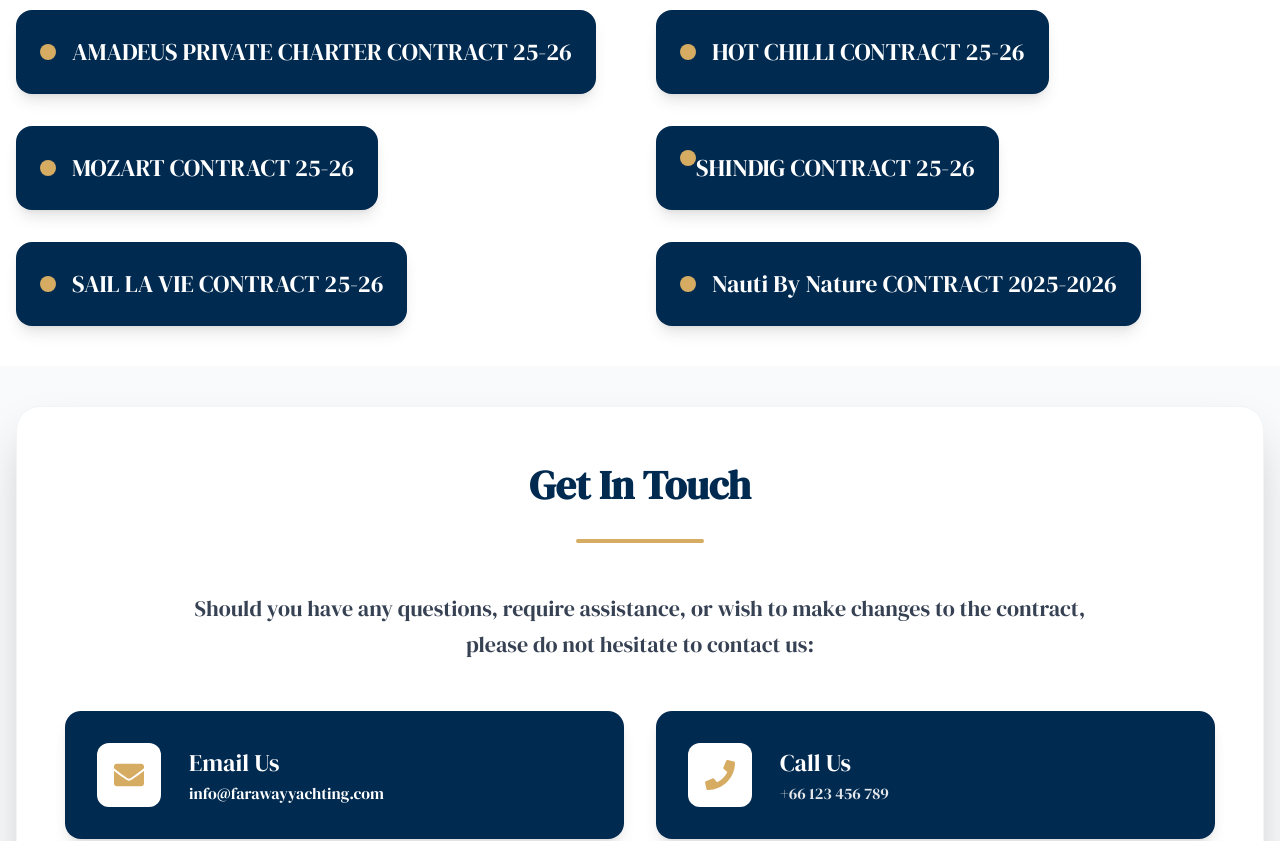
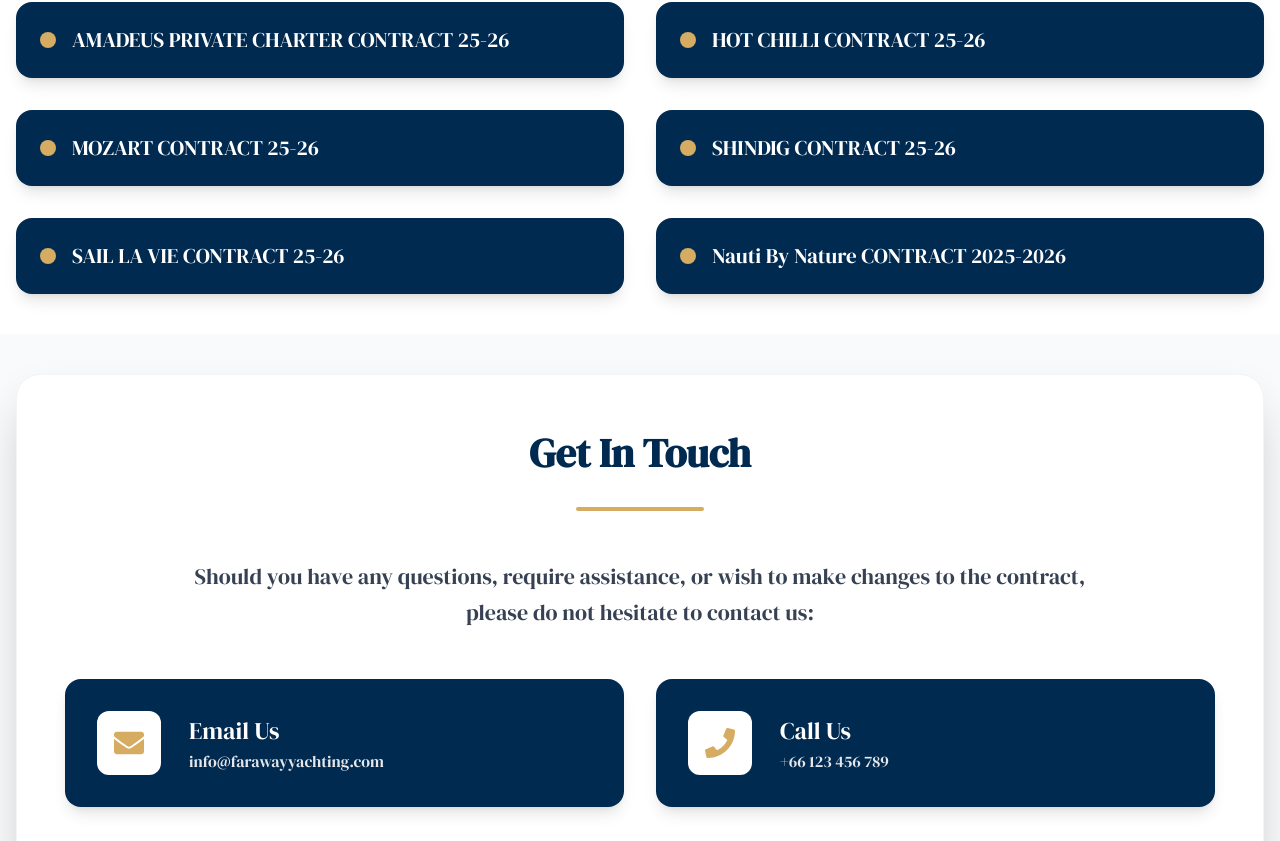
Before and after one commit to faraway-yachting/Faraway-Website, a Next.js app: page /agent in a window 1280 px wide. Shown: the part 2335-3176 px from the top of the page. Built offline with nearby package versions, Linux system fonts and the light colour scheme.

Commit message:
16-09-25

```diff
--- a/src/Component/SEO/agents.tsx
+++ b/src/Component/SEO/agents.tsx
@@ -21,6 +21,8 @@ import { styles, combine } from "@/styles/style";
 
 const Agent = () => {
   const [showScrollTop, setShowScrollTop] = useState(false);
+  const [phoneCopied, setPhoneCopied] = useState(false);
+  const [emailCopied, setEmailCopied] = useState(false);
 
   // Boat list data
   const boats = [
@@ -56,6 +58,42 @@ const Agent = () => {
     },
   ];
 
+  // Contracts data
+  const contracts = [
+    {
+      title: "ALL CONTRACTS 25-26",
+      href: "https://sendlink.co/documents/doc-form/68b53602355b332ea13c54b3?locale=en-US",
+    },
+    {
+      title: "AMADEUS CABIN CHARTER CONTRACT 25-26",
+      href: "https://sendlink.co/documents/doc-form/68b96d08fac8341820e78b49?locale=en-US",
+    },
+    {
+      title: "AMADEUS PRIVATE CHARTER CONTRACT 25-26",
+      href: "https://sendlink.co/documents/doc-form/68b930bf654223cf029f98db?locale=en-US",
+    },
+    {
+      title: "HOT CHILLI CONTRACT 25-26",
+      href: "https://sendlink.co/documents/doc-form/68b94360fac834e09ee6c668?locale=en-US",
+    },
+    {
+      title: "MOZART CONTRACT 25-26",
+      href: "https://sendlink.co/documents/doc-form/68ba5e1f0cb4b8c5dbeae59c?locale=en-US",
+    },
+    {
+      title: "SHINDIG CONTRACT 25-26",
+      href: "https://sendlink.co/documents/doc-form/68ba75dcd427e85dbf5ff990?locale=en-US",
+    },
+    {
+      title: "SAIL LA VIE CONTRACT 25-26",
+      href: "https://sendlink.co/documents/doc-form/68ba59c7fac8342daaf3d482?locale=en-US",
+    },
+    {
+      title: "Nauti By Nature CONTRACT 2025-2026",
+      href: "https://sendlink.co/documents/doc-form/68ba70cf0cb4b8768ceb3bc6?locale=en-US",
+    },
+  ];
+
 
 
   // Scroll to top functionality
@@ -73,6 +111,26 @@ const Agent = () => {
 
   const handleContractClick = (contractTitle: string) => {
     console.log(`Opening contract: ${contractTitle}`);
+  };
+
+  const copyPhoneToClipboard = async () => {
+    try {
+      await navigator.clipboard.writeText('+66 123 456 789');
+      setPhoneCopied(true);
+      setTimeout(() => setPhoneCopied(false), 2000);
+    } catch (err) {
+      console.error('Failed to copy phone number:', err);
+    }
+  };
+
+  const copyEmailToClipboard = async () => {
+    try {
+      await navigator.clipboard.writeText('info@farawayyachting.com');
+      setEmailCopied(true);
+      setTimeout(() => setEmailCopied(false), 2000);
+    } catch (err) {
+      console.error('Failed to copy email:', err);
+    }
   };
 
   return (
@@ -261,169 +319,27 @@ const Agent = () => {
           </div>
 
           <div className={styles.grid2Col}>
-            {/* ALL CONTRACTS 25-26 */}
+            {contracts.map((contract, index) => (
               <a
-              href="https://sendlink.co/documents/doc-form/68b53602355b332ea13c54b3?locale=en-US"
+                key={index}
+                href={contract.href}
                 target="_blank"
                 rel="noopener noreferrer"
+                className="block"
               >
                 <button
-                onClick={() => handleContractClick("ALL CONTRACTS 25-26")}
-                className="group relative overflow-hidden bg-zink text-white rounded-2xl p-6 shadow-lg hover:shadow-2xl transition-all duration-300 transform hover:scale-105"
+                  onClick={() => handleContractClick(contract.title)}
+                  className="group relative overflow-hidden bg-zink text-white rounded-2xl p-6 shadow-lg hover:shadow-2xl transition-all duration-300 transform hover:scale-105 w-full h-19 flex items-center"
                 >
-                <div className="flex items-center space-x-4">
-                  <div className="w-4 h-4 bg-mustard rounded-full"></div>
-                  <div className="text-left">
-                    <h3 className={styles.h5}>ALL CONTRACTS 25-26</h3>
+                  <div className="flex items-center space-x-4 w-full">
+                    <div className="w-4 h-4 bg-mustard rounded-full flex-shrink-0"></div>
+                    <div className="text-left flex-1">
+                      <h3 className={`text-[21px] leading-tight`}>{contract.title}</h3>
                     </div>
                   </div>
                 </button>
               </a>
-            {/* AMADEUS CABIN CHARTER CONTRACT 25-26 */}
-            <a
-              href="https://sendlink.co/documents/doc-form/68b96d08fac8341820e78b49?locale=en-US"
-              target="_blank"
-              rel="noopener noreferrer"
-            >
-              <button
-                onClick={() =>
-                  handleContractClick("AMADEUS CABIN CHARTER CONTRACT 25-26")
-                }
-                className="group relative overflow-hidden bg-zink text-white rounded-2xl p-6 shadow-lg hover:shadow-2xl transition-all duration-300 transform hover:scale-105"
-              >
-                <div className={`flex items-center space-x-4`}>
-                  <div className="w-4 h-4 bg-mustard rounded-full"></div>
-                  <div className="text-left">
-                    <h3 className={styles.h5}>
-                      AMADEUS CABIN CHARTER CONTRACT 25-26
-                    </h3>
-                  </div>
-                </div>
-              </button>
-            </a>
-            {/* AMADEUS PRIVATE CHARTER CONTRACT 25-26 */}
-            <a
-              href="https://sendlink.co/documents/doc-form/68b930bf654223cf029f98db?locale=en-US"
-              target="_blank"
-              rel="noopener noreferrer"
-            >
-              <button
-                onClick={() =>
-                  handleContractClick("AMADEUS PRIVATE CHARTER CONTRACT 25-26")
-                }
-                className="group relative overflow-hidden bg-zink text-white rounded-2xl p-6 shadow-lg hover:shadow-2xl transition-all duration-300 transform hover:scale-105"
-              >
-                <div className={`flex items-center space-x-4`}>
-                  <div className="w-4 h-4 bg-mustard rounded-full"></div>
-                  <div className="text-left">
-                    <h3 className={styles.h5}>
-                      AMADEUS PRIVATE CHARTER CONTRACT 25-26
-                    </h3>
-                  </div>
-                </div>
-              </button>
-            </a>
-            {/* HOT CHILLI CONTRACT 25-26 */}
-            <a
-              href="https://sendlink.co/documents/doc-form/68b94360fac834e09ee6c668?locale=en-US"
-              target="_blank"
-              rel="noopener noreferrer"
-            >
-              <button
-                onClick={() => handleContractClick("HOT CHILLI CONTRACT 25-26")}
-                className="group relative overflow-hidden bg-zink text-white rounded-2xl p-6 shadow-lg hover:shadow-2xl transition-all duration-300 transform hover:scale-105"
-              >
-                <div className={`flex items-center space-x-4`}>
-                  <div className="w-4 h-4 bg-mustard rounded-full"></div>
-                  <div className="text-left">
-                    <h3 className={styles.h5}>HOT CHILLI CONTRACT 25-26</h3>
-                  </div>
-                </div>
-              </button>
-            </a>
-
-            {/* MOZART CONTRACT 25-26 */}
-            <a
-              href="https://sendlink.co/documents/doc-form/68ba5e1f0cb4b8c5dbeae59c?locale=en-US"
-              target="_blank"
-              rel="noopener noreferrer"
-            >
-              <button
-                onClick={() => handleContractClick("MOZART CONTRACT 25-26")}
-                className="group relative overflow-hidden bg-zink text-white rounded-2xl p-6 shadow-lg hover:shadow-2xl transition-all duration-300 transform hover:scale-105"
-              >
-                <div className={`flex items-center space-x-4`}>
-                  <div className="w-4 h-4 bg-mustard rounded-full"></div>
-                  <div className="text-left">
-                    <h3 className={styles.h5}>MOZART CONTRACT 25-26</h3>
-                  </div>
-                </div>
-              </button>
-            </a>
-            {/* SHINDIG CONTRACT 25-26 */}
-            <a
-              href="https://sendlink.co/documents/doc-form/68ba75dcd427e85dbf5ff990?locale=en-US"
-              target="_blank"
-              rel="noopener noreferrer"
-            >
-              <button
-                onClick={() => handleContractClick("SHINDIG CONTRACT 25-26")}
-                className="group relative overflow-hidden bg-zink text-white rounded-2xl p-6 shadow-lg hover:shadow-2xl transition-all duration-300 transform hover:scale-105"
-              >
-                <div className={`flex items-centerspace-x-4`}>
-                  <div className="w-4 h-4 bg-mustard rounded-full"></div>
-                  <div className="text-left">
-                    <h3 className={styles.h5}>SHINDIG CONTRACT 25-26</h3>
-                  </div>
-                </div>
-              </button>
-            </a>
-            {/* SAIL LA VIE CONTRACT 25-26 */}
-            <a
-              href="https://sendlink.co/documents/doc-form/68ba59c7fac8342daaf3d482?locale=en-US"
-              target="_blank"
-              rel="noopener noreferrer"
-            >
-              <button
-                onClick={() =>
-                  handleContractClick("SAIL LA VIE CONTRACT 25-26")
-                }
-                className="group relative overflow-hidden bg-zink text-white rounded-2xl p-6 shadow-lg hover:shadow-2xl transition-all duration-300 transform hover:scale-105"
-              >
-                <div className={`flex items-center space-x-4`}>
-                  <div className="w-4 h-4 bg-mustard rounded-full"></div>
-                  <div className="text-left">
-                    <h3 className={styles.h5}>SAIL LA VIE CONTRACT 25-26</h3>
-                  </div>
-                </div>
-              </button>
-            </a>
-
-
-               {/* Nauti By Nature CONTRACT 2025-2026 */}
-               <a
-              href="https://sendlink.co/documents/doc-form/68ba70cf0cb4b8768ceb3bc6?locale=en-US"
-              target="_blank"
-              rel="noopener noreferrer"
-            >
-              <button
-                onClick={() =>
-                  handleContractClick("AMADEUS CABIN CHARTER CONTRACT 25-26")
-                }
-                className="group relative overflow-hidden bg-zink text-white rounded-2xl p-6 shadow-lg hover:shadow-2xl transition-all duration-300 transform hover:scale-105"
-              >
-                <div className={`flex items-center space-x-4`}>
-                  <div className="w-4 h-4 bg-mustard rounded-full"></div>
-                  <div className="text-left">
-                    <h3 className={styles.h5}>
-                    Nauti By Nature CONTRACT 2025-2026
-                    </h3>
-                  </div>
-                </div>
-              </button>
-            </a>
-
-
+            ))}
           </div>
         </div>
       </div>
@@ -436,7 +352,6 @@ const Agent = () => {
               <h2 className={`${styles.h2} text-zink mb-6`}>Get In Touch</h2>
               <div className="w-32 h-1 bg-mustard mx-auto rounded-full"></div>
             </div>
-
             <p
               className={`${styles.p1} text-gray-700 text-center mb-12 max-w-4xl mx-auto leading-relaxed`}
             >
@@ -452,7 +367,12 @@ const Agent = () => {
                   </div>
                   <div>
                     <h5 className={styles.h5}>Email Us</h5>
-                    <p className="text-white">info@farawayyachting.com</p>
+                    <button
+                      onClick={copyEmailToClipboard}
+                      className="text-gray-200 hover:text-mustard transition-colors duration-300 cursor-pointer hover:text-[#D6AB62]"
+                    >
+                      {emailCopied ? 'Copied!' : 'info@farawayyachting.com'}
+                    </button>
                   </div>
                 </div>
               </div>
@@ -464,7 +384,12 @@ const Agent = () => {
                   </div>
                   <div>
                     <h5 className={styles.h5}>Call Us</h5>
-                    <p className="text-gray-200">+66 123 456 789</p>
+                    <button
+                      onClick={copyPhoneToClipboard}
+                      className="text-gray-200 hover:text-mustard transition-colors duration-300 cursor-pointer hover:text-[#D6AB62]"
+                    >
+                      {phoneCopied ? 'Copied!' : '+66 123 456 789'}
+                    </button>
                   </div>
                 </div>
               </div>
--- a/src/Component/SEO/dayCharter-meeting.tsx
+++ b/src/Component/SEO/dayCharter-meeting.tsx
@@ -1,7 +1,19 @@
-import Image from "next/image";
+"use client";
 import { FaMapMarkerAlt, FaClock, FaPhone, FaWhatsapp, FaLine, FaShip, FaAnchor } from "react-icons/fa";
 import { styles, combine } from "@/styles/style";
+import { useState } from "react";
 const DayCharterMeetig = () => {
+    const [phoneCopied, setPhoneCopied] = useState(false);
+
+    const copyPhoneToClipboard = async () => {
+        try {
+            await navigator.clipboard.writeText('+66612345623');
+            setPhoneCopied(true);
+            setTimeout(() => setPhoneCopied(false), 2000);
+        } catch (err) {
+            console.error('Failed to copy phone number:', err);
+        }
+    };
     return (
         <div className="min-h-screen bg-white">
 
@@ -28,7 +40,7 @@ const DayCharterMeetig = () => {
                             <div className="w-12 h-12 bg-mustard rounded-lg flex items-center justify-center mr-3">
                                 <FaMapMarkerAlt className="text-xl text-white" />
                             </div>
-                            <h5 className={combine(styles.h5, "text-zink font-semibold")}>CHALONG PIER MEETING POINT
+                            <h5 className={combine(styles.h5, "text-zink font-semibold")}>Office Location
                             </h5>
                         </div>
                         <p className={combine(styles.p4, "text-gray-700 mb-4 leading-relaxed")}>
@@ -37,9 +49,15 @@ const DayCharterMeetig = () => {
                         </p>
 
                         <div className="bg-gray-50 rounded-lg p-4 border border-gray-200">
-                            <h4 className={combine(styles.p3, "font-semibold text-zink mb-3")}>
-                                FARAWAY YACHTING OFFICE
+                        <a
+                                href="https://www.google.com/maps/place/Faraway+Yachting+Phuket,+Thailand/@7.8231625,98.3437787,15z/data=!4m6!3m5!1s0x3050257bffffffff:0x937eaf99ed7fa6b7!8m2!3d7.8235296!4d98.3451594!16s%2Fg%2F12hp6d07j?entry=ttu&g_ep=EgoyMDI1MDgxMS4wIKXMDSoASAFQAw%3D%3D"
+                                target="_blank"
+                                rel="noopener noreferrer"
+                            >
+                            <h4 className={combine(styles.p3, "font-semibold text-zink mb-3 hover:text-[#D6AB62]")}>
+                            CHALONG PIER MEETING POINT
                             </h4>
+                            </a>
                             <div className="space-y-1 text-gray-700">
                                 <p className={styles.p4}>12 Sunrise Rd,</p>
                                 <p className={styles.p4}>Chalong, Mueang Phuket District,</p>
@@ -82,11 +100,16 @@ const DayCharterMeetig = () => {
                             <p className={combine(styles.p4, "text-gray-700 mb-4")}>
                                 Our Team will be reachable under:
                             </p>
-
                             <div className="mb-4">
-                                <span className={combine(styles.p3, "font-bold text-zink bg-blue-100 hover:text-[#D6AB62] px-4 py-2 rounded-lg border border-red-200")}>
-                                    +66612345623
-                                </span>
+                                <button
+                                    onClick={copyPhoneToClipboard}
+                                    className={combine(
+                                        styles.p3,
+                                        "font-bold text-zink bg-blue-100 hover:bg-blue-200 hover:text-[#D6AB62] px-4 py-2 rounded-lg border border-red-200 cursor-pointer transition-all duration-200"
+                                    )}
+                                >
+                                    {phoneCopied ? "Copied!" : "+66612345623"}
+                                </button>
                             </div>
 
                             <p className={combine(styles.p4, "text-gray-700 mb-4")}>
@@ -95,18 +118,30 @@ const DayCharterMeetig = () => {
 
                             {/* Contact Platform Icons */}
                             <div className="flex justify-center space-x-4">
+                                <a
+                                    href="https://api.whatsapp.com/send/?phone=66612345623&text&type=phone_number&app_absent=0"
+                                    target="_blank"
+                                    rel="noopener noreferrer"
+                                >
                                     <div className="flex flex-col items-center group">
                                         <div className="w-12 h-12 bg-green-500 rounded-lg flex items-center justify-center mb-1 group-hover:scale-110 transition-transform">
                                             <FaWhatsapp className="text-lg text-white" />
                                         </div>
                                         <span className={combine(styles.p4, "text-gray-600")}>WhatsApp</span>
                                     </div>
+                                </a>
+                                <a
+                                    href="https://line.me/ti/p/IF91DcUiYa"
+                                    target="_blank"
+                                    rel="noopener noreferrer"
+                                >
                                     <div className="flex flex-col items-center group">
                                         <div className="w-12 h-12 bg-green-400 rounded-lg flex items-center justify-center mb-1 group-hover:scale-110 transition-transform">
                                             <FaLine className="text-lg text-white" />
                                         </div>
                                         <span className={combine(styles.p4, "text-gray-600")}>Line App</span>
                                     </div>
+                                </a>
                             </div>
                         </div>
                     </div>
--- a/src/Component/SEO/overnight-charterMeeting.tsx
+++ b/src/Component/SEO/overnight-charterMeeting.tsx
@@ -1,8 +1,22 @@
+"use client";
 import Image from "next/image";
 import { FaMapMarkerAlt, FaClock, FaPhone, FaWhatsapp, FaLine, FaShip, FaAnchor } from "react-icons/fa";
 import { styles, combine } from "@/styles/style";
+import { useState } from "react";
 
 const NightCharter_Meeting = () => {
+    const [phoneCopied, setPhoneCopied] = useState(false);
+
+    const copyPhoneToClipboard = async () => {
+        try {
+            await navigator.clipboard.writeText('+66612345623');
+            setPhoneCopied(true);
+            setTimeout(() => setPhoneCopied(false), 2000);
+        } catch (err) {
+            console.error('Failed to copy phone number:', err);
+        }
+    };
+
     return (
         <div className="min-h-screen bg-white">
 
@@ -37,9 +51,15 @@ const NightCharter_Meeting = () => {
                         </p>
 
                         <div className="bg-gray-50 rounded-lg p-4 border border-gray-200">
-                            <h4 className={combine(styles.p3, "font-semibold text-zink mb-3")}>
+                            <a
+                                href="https://www.google.com/maps/place/Faraway+Yachting+Phuket,+Thailand/@7.8231625,98.3437787,15z/data=!4m6!3m5!1s0x3050257bffffffff:0x937eaf99ed7fa6b7!8m2!3d7.8235296!4d98.3451594!16s%2Fg%2F12hp6d07j?entry=ttu&g_ep=EgoyMDI1MDgxMS4wIKXMDSoASAFQAw%3D%3D"
+                                target="_blank"
+                                rel="noopener noreferrer"
+                            >
+                                <h4 className={combine(styles.p3, "font-semibold text-zink mb-3 hover:text-[#D6AB62]")}>
                                     FARAWAY YACHTING OFFICE
                                 </h4>
+                            </a>
                             <div className="space-y-1 text-gray-700">
                                 <p className={styles.p4}>40, 1 Chaofa Road</p>
                                 <p className={styles.p4}>Chalong,</p>
@@ -84,9 +104,15 @@ const NightCharter_Meeting = () => {
                             </p>
 
                             <div className="mb-4">
-                                <span className={combine(styles.p3, "font-bold text-zink bg-blue-100 hover:text-[#D6AB62] px-4 py-2 rounded-lg border border-red-200")}>
-                                    +66612345623
-                                </span>
+                                <button
+                                    onClick={copyPhoneToClipboard}
+                                    className={combine(
+                                        styles.p3,
+                                        "font-bold text-zink bg-blue-100 hover:bg-blue-200 hover:text-[#D6AB62] px-4 py-2 rounded-lg border border-red-200 cursor-pointer transition-all duration-200"
+                                    )}
+                                >
+                                    {phoneCopied ? "Copied!" : "+66612345623"}
+                                </button>
                             </div>
 
                             <p className={combine(styles.p4, "text-gray-700 mb-4")}>
@@ -95,18 +121,30 @@ const NightCharter_Meeting = () => {
 
                             {/* Contact Platform Icons */}
                             <div className="flex justify-center space-x-4">
+                                <a
+                                    href="https://api.whatsapp.com/send/?phone=66612345623&text&type=phone_number&app_absent=0"
+                                    target="_blank"
+                                    rel="noopener noreferrer"
+                                >
                                     <div className="flex flex-col items-center group">
                                         <div className="w-12 h-12 bg-green-500 rounded-lg flex items-center justify-center mb-1 group-hover:scale-110 transition-transform">
                                             <FaWhatsapp className="text-lg text-white" />
                                         </div>
                                         <span className={combine(styles.p4, "text-gray-600")}>WhatsApp</span>
                                     </div>
+                                </a>
+                                <a
+                                    href="https://line.me/ti/p/IF91DcUiYa"
+                                    target="_blank"
+                                    rel="noopener noreferrer"
+                                >
                                     <div className="flex flex-col items-center group">
                                         <div className="w-12 h-12 bg-green-400 rounded-lg flex items-center justify-center mb-1 group-hover:scale-110 transition-transform">
                                             <FaLine className="text-lg text-white" />
                                         </div>
                                         <span className={combine(styles.p4, "text-gray-600")}>Line App</span>
                                     </div>
+                                </a>
                             </div>
                         </div>
                     </div>
@@ -165,9 +203,6 @@ const NightCharter_Meeting = () => {
                             </div>
                         </div>
                     </div>
-                </div>
-                {/* Closing Message */}
-            </div>
                     <div>
                         <h4 className={combine(styles.h4, "text-zink font-semibold mb-1")}>
                             We wish you a great time onboard!
@@ -177,6 +212,9 @@ const NightCharter_Meeting = () => {
                         </p>
                     </div>
                 </div>
+                {/* Closing Message */}
+            </div>
+        </div>
     );
 };
 
--- a/src/Component/term&Condition/detail.tsx
+++ b/src/Component/term&Condition/detail.tsx
@@ -200,7 +200,7 @@ export default function TermsWithTable() {
                             <span className="text-mustard font-bold text-lg">Info:</span>
                             <span className="text-zink font-bold text-lg">Travel Insurance Recommendation</span>
                           </div>
-                          <a href="https://far-away.net/world-nomads-travel-insurance/" target="_blank" rel="noopener">
+                          <a href="/world-nomads-travel-insurance" target="_blank" rel="noopener">
                             <p className="text-zink text-base font-inter leading-relaxed hover:text-[#D6AB62]">{insuranceRecommendation.content}</p>
                           </a>
                         </div>
```
Also changed, not shown: src/Component/SEO/buisnessCard.tsx (+9 -7 lines), src/Component/SEO/reviewus.tsx (+14 -6 lines). Lines whose indentation alone changed are shown as unchanged.
